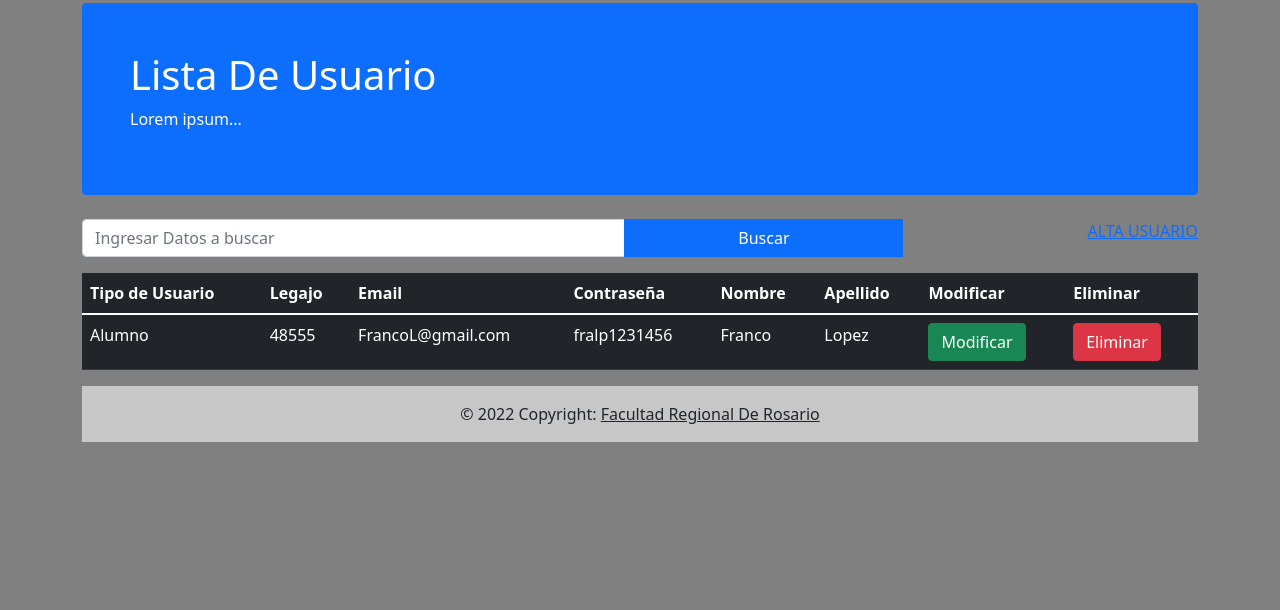
After one commit to GermanPachec0/EntornosGraficosTPFinal, a PHP site: page /ListadoUsuarios.php in a window 1280 px wide. The commit adds this page. Shown: the part 149-759 px from the top of the page. Run offline with PHP 8.4, Linux system fonts and the light colour scheme.

Commit message:
Listar_Alta_User

```diff
--- /dev/null
+++ b/Vistas/ListadoUsuarios.php
@@ -0,0 +1,47 @@
+<?php include("menu.php"); ?>
+    <div class="mt-4 p-5 bg-primary text-white rounded">
+            <h1>Lista De Usuario</h1>
+            <p>Lorem ipsum...</p>
+          </div><br>
+          <div class="input-group mb-3">
+            <input type="text" class="form-control" placeholder="Ingresar Datos a buscar">
+            <button class="btn btn-primary col-3" type="button">Buscar</button>
+            <div class="col-2"></div>
+            <form action="Vistas/AltaModificacionUsuario.php" method="GET">
+        <a href="Vistas/AltaModificacionUsuario.php">ALTA USUARIO</a>
+          </form>
+          </div>
+          <table class="table table-dark">
+                <thead>
+                <tr>
+                    <th>Tipo de Usuario</th>
+                    <th>Legajo</th>
+                    <th>Email</th>
+                    <th>Contraseña</th>
+                    <th>Nombre</th>
+                    <th>Apellido</th>
+                    <th>Modificar</th>
+                    <th>Eliminar</th>
+                </tr>
+                </thead>
+                <tbody>
+
+                <tr>
+                    <td>Alumno</td>
+                    <td>48555</td>
+                    <td>FrancoL@gmail.com</td>
+                    <td>fralp1231456</td>
+                    <td>Franco</td>
+                    <td>Lopez</td>
+                    <td>
+                    <button class="btn btn-success" type="button">Modificar</button>
+                    </td>
+                    <td>
+                    <button type="button" class="btn btn-danger">Eliminar</button>
+                    </td>
+
+                </tr>
+
+                </tbody>
+          </table>
+<?php include("footer.php"); ?>
--- a/Vistas/index.php
+++ b/Vistas/index.php
@@ -16,6 +16,7 @@
                 <th>Estado</th>
                 <th>Motivo Bloqueo</th>
                 <th>Enlace Zoom</th>
+                <th>CUPO</th>
                 <th>Inscribirse</th>
               </tr>
             </thead>
@@ -28,6 +29,7 @@
                 <td>Pendiente</td>
                 <td>Licencia medica</td>
                 <td><a href="#">LINK Zoom</a></td>
+                <td>30</td>
                 <td>
                   <button class="btn btn-success" type="button">Inscribirse</button>
                 </td>
--- a/Vistas/menu.php
+++ b/Vistas/menu.php
@@ -17,7 +17,7 @@
                 <img src="https://upload.wikimedia.org/wikipedia/commons/6/67/UTN_logo.jpg" alt="Avatar Logo" style="width:100px;" class="rounded-pill" >
               </a>
             </div>
-            <li class="nav-item"><a class="nav-link" href="#about">About</a></li>
+            <li class="nav-item"><a class="nav-link" href="ListadoUsuarios.php">Listado de Usuarios</a></li>
             <li class="nav-item"><a class="nav-link" href="#services">Services</a></li>
             <li class="nav-item"><a class="nav-link" href="#portfolio">Portfolio</a></li>
             <li class="nav-item"><a class="nav-link" href="#contact">Contact</a></li>
```
Also changed, not shown: 1 other file.
